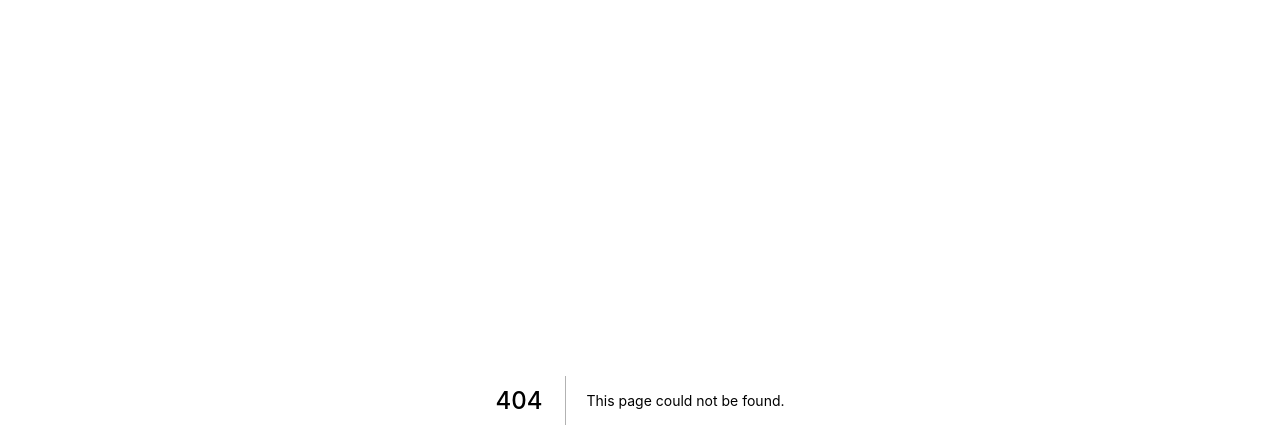
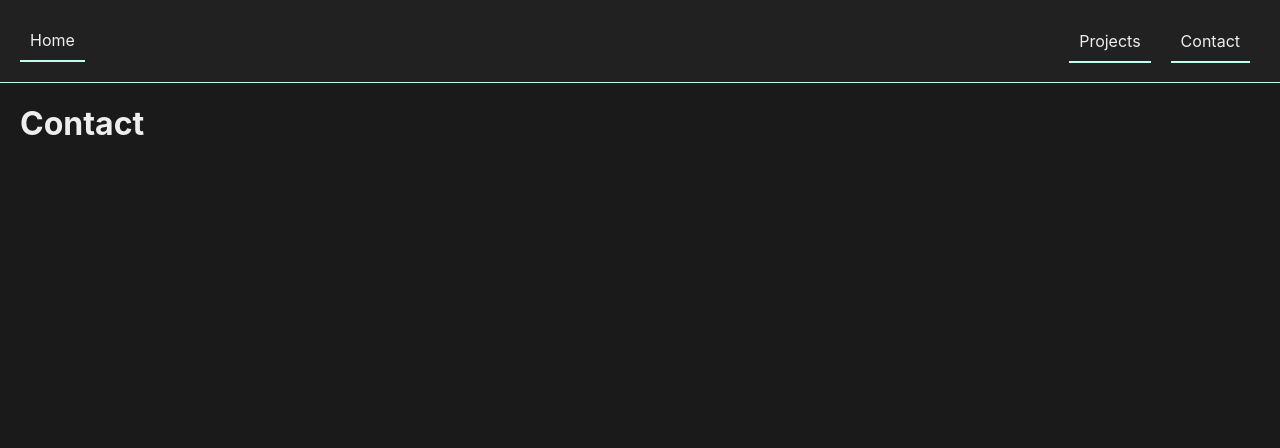
Before and after one commit to Pauloo27/me, a Next.js app: page /contact in a window 1280 px wide. Before the commit this address had no page. Shown: the top 448 px of the page. Built offline with nearby package versions, Linux system fonts and the light colour scheme.

Commit message:
Add Header and page pages

```diff
--- /dev/null
+++ b/components/Header.js
@@ -0,0 +1,20 @@
+import Link from "next/link";
+import style from "../styles/Header.module.css";
+
+export default function Header() {
+  return (
+    <div className={style.container}>
+      <Link href="/">
+        <a className={style.home}>Home</a>
+      </Link>
+      <div>
+        <Link href="/projects">
+          <a className={style.item}>Projects</a>
+        </Link>
+        <Link href="/contact">
+          <a className={style.item}>Contact</a>
+        </Link>
+      </div>
+    </div>
+  );
+}
--- a/pages/_app.js
+++ b/pages/_app.js
@@ -1,7 +1,17 @@
+import "../styles/theme.css";
 import "../styles/globals.css";
+import Header from "../components/Header";
+import style from "../styles/App.module.css";
 
 function MyApp({ Component, pageProps }) {
-  return <Component {...pageProps} />;
+  return (
+    <>
+      <Header />
+      <main className={style.main_container}>
+        <Component {...pageProps} />
+      </main>
+    </>
+  );
 }
 
 export default MyApp;
--- /dev/null
+++ b/pages/contact.js
@@ -0,0 +1,3 @@
+export default function Contact() {
+  return <h1>Contact</h1>;
+}
--- /dev/null
+++ b/pages/projects.js
@@ -0,0 +1,3 @@
+export default function Projects() {
+  return <h1>Projects</h1>;
+}
--- /dev/null
+++ b/styles/App.module.css
@@ -0,0 +1,3 @@
+.main_container {
+  margin: 20px;
+}
--- /dev/null
+++ b/styles/Header.module.css
@@ -0,0 +1,18 @@
+.container {
+  display: flex;
+  padding: 20px;
+  align-items: center;
+  justify-content: space-between;
+  background-color: var(--bg-alt);
+  border-bottom: 1px solid var(--coffee);
+}
+
+.item, .home {
+  padding: 10px;
+  border-bottom: 2px solid var(--coffee);
+  cursor: pointer;
+}
+
+.item {
+  margin: 0 10px;
+}
--- a/styles/globals.css
+++ b/styles/globals.css
@@ -4,6 +4,9 @@ body {
   margin: 0;
   font-family: -apple-system, BlinkMacSystemFont, Segoe UI, Roboto, Oxygen,
     Ubuntu, Cantarell, Fira Sans, Droid Sans, Helvetica Neue, sans-serif;
+
+  background-color: var(--bg-main);
+  color: var(--text-main);
 }
 
 a {
--- /dev/null
+++ b/styles/theme.css
@@ -0,0 +1,9 @@
+:root {
+  --bg-main: #1a1a1a;
+  --bg-alt: #212121;
+  --text-main: #eee;
+
+  --blue: #8be9fd;
+  --green: #50fa7b;
+  --coffee: #c0ffee;
+}
```
